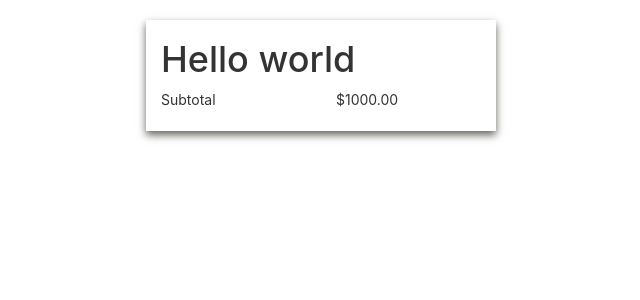
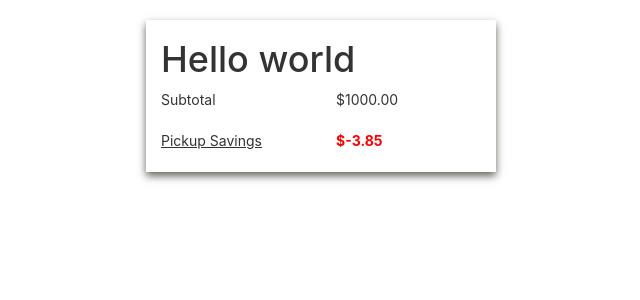
Before and after one commit to MontyTobois/Shopping-Cart, a React (Create React App) app: page / in a window 1280 px wide. Shown: the top 300 px of the page, without its empty margins (319-959 px from the left). Built offline with nearby package versions, Linux system fonts and the light colour scheme.

Commit message:
feat: Added the savings component.

```diff
--- a/src/App.js
+++ b/src/App.js
@@ -1,13 +1,15 @@
 import React, {Component} from 'react';
 import {Grid} from 'react-bootstrap';
 import Subtotal from './components/Subtotal';
+import PickupSavings from './components/PickupSavings';
 import './App.css';
 
 class App extends Component {
   constructor(props){
     super(props)
       this.state ={
-        total: 1000
+        total: 1000,
+        pickupSavings: -3.85
       };
   }
 
@@ -16,6 +18,7 @@
       <Grid className="purchase-card">
         <h1>Hello world</h1>
         <Subtotal price={this.state.total.toFixed(2)} />
+        <PickupSavings price={this.state.pickupSavings} />
 
       </Grid>
     </div>);
--- /dev/null
+++ b/src/components/PickupSavings.js
@@ -0,0 +1,38 @@
+import React, { Component } from 'react';
+import { Row, Col, Tooltip, OverlayTrigger } from 'react-bootstrap';
+
+let styles = {
+  pickupSavings: {
+    textDecoration: 'underline'
+  },
+  totalSavings: {
+    color:'red',
+    fontWeight: 750
+  }
+}
+
+export class PickupSaving extends Component { // eslint-disable-line react/prefer-stateless-function
+  render() {
+    const tooltip = (
+      <Tooltip id="tooltip">
+        <p>Pickup you order in store to cut cost and save you more money.</p>
+      </Tooltip>
+    )
+    return (
+      <Row className="show-grid">
+        <Col md={6}>
+          <OverlayTrigger placement="bottom" overlay={tooltip}>
+            <div style={styles.pickupSavings}>Pickup Savings</div>
+          </OverlayTrigger>
+        </Col>
+        <Col style={styles.totalSavings} md={6}>{`$${this.props.price}`}</Col>
+      </Row>
+    );
+  }
+}
+
+// ComponentName.propTypes = {
+//   prop: PropTypes.type.isRequired
+// }
+
+export default PickupSaving;
--- a/src/components/Subtotal.js
+++ b/src/components/Subtotal.js
@@ -1,4 +1,4 @@
-import React, { Component, PropTypes } from 'react';
+import React, { Component } from 'react';
 import { Row, Col } from 'react-bootstrap';
 
 
```
Also changed, not shown: src/components/PickupSaving.js (deleted).
